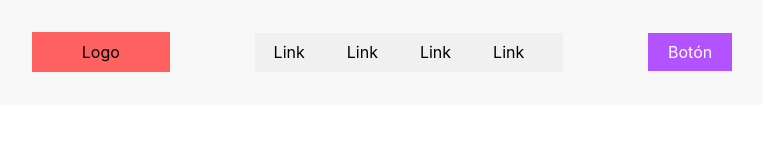
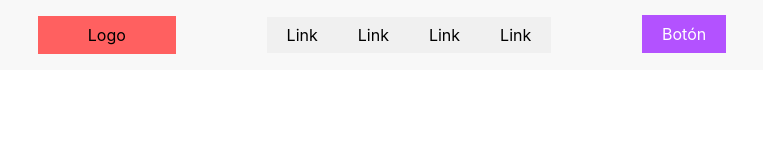
Before and after one commit to JoelCzE/Prueba-Fares, a plain HTML site: page examen-cruz-joel/flexbox-desafio.html in a window 1280 px wide. Shown: the whole page, without its empty margins (258-1021 px from the left). Drawn offline with Linux system fonts and the light colour scheme.

Commit message:
terminado (ahora si)

```diff
--- a/examen-cruz-joel/css/flexbox-desafio.css
+++ b/examen-cruz-joel/css/flexbox-desafio.css
@@ -16,7 +16,7 @@ nav{
     justify-content: space-evenly;
     align-items: center;
     width: 870px;
-    height: 105px;
+    height: 70px;
     background-color: #F8F8F8;
 }
 .navbar a{
@@ -24,22 +24,22 @@ nav{
     font-family: -apple-system, BlinkMacSystemFont, 'Segoe UI', Roboto, Oxygen, Ubuntu, Cantarell, 'Open Sans', 'Helvetica Neue', sans-serif;
 }
 
-.logo a{
+.logo{
     color: #000;
     padding: 10px 50px;
     background-color: #FF6060;
 }
 
 .links{
-    background-color: #F0F0F0;
-    padding: 10px;
+    display: flex;
 
 }
 .links a{
     background-color: #F0F0F0;
     padding: 9px;
     color: #000;
-    margin-right: 20px;
+    padding-right: 20px;
+    padding-left: 20px;
 }
 .links a:hover{
     background-color: #b6b6b6;
--- a/examen-cruz-joel/flexbox-desafio.html
+++ b/examen-cruz-joel/flexbox-desafio.html
@@ -11,9 +11,7 @@
 <body>
     <nav>
         <div class="navbar">
-            <div class="logo">
-                <a href="#">Logo</a>
-            </div>
+            <a class="logo" href="#">Logo</a>
             <div class="links">
                 <a href="#">Link</a>
                 <a href="#">Link</a>
```
